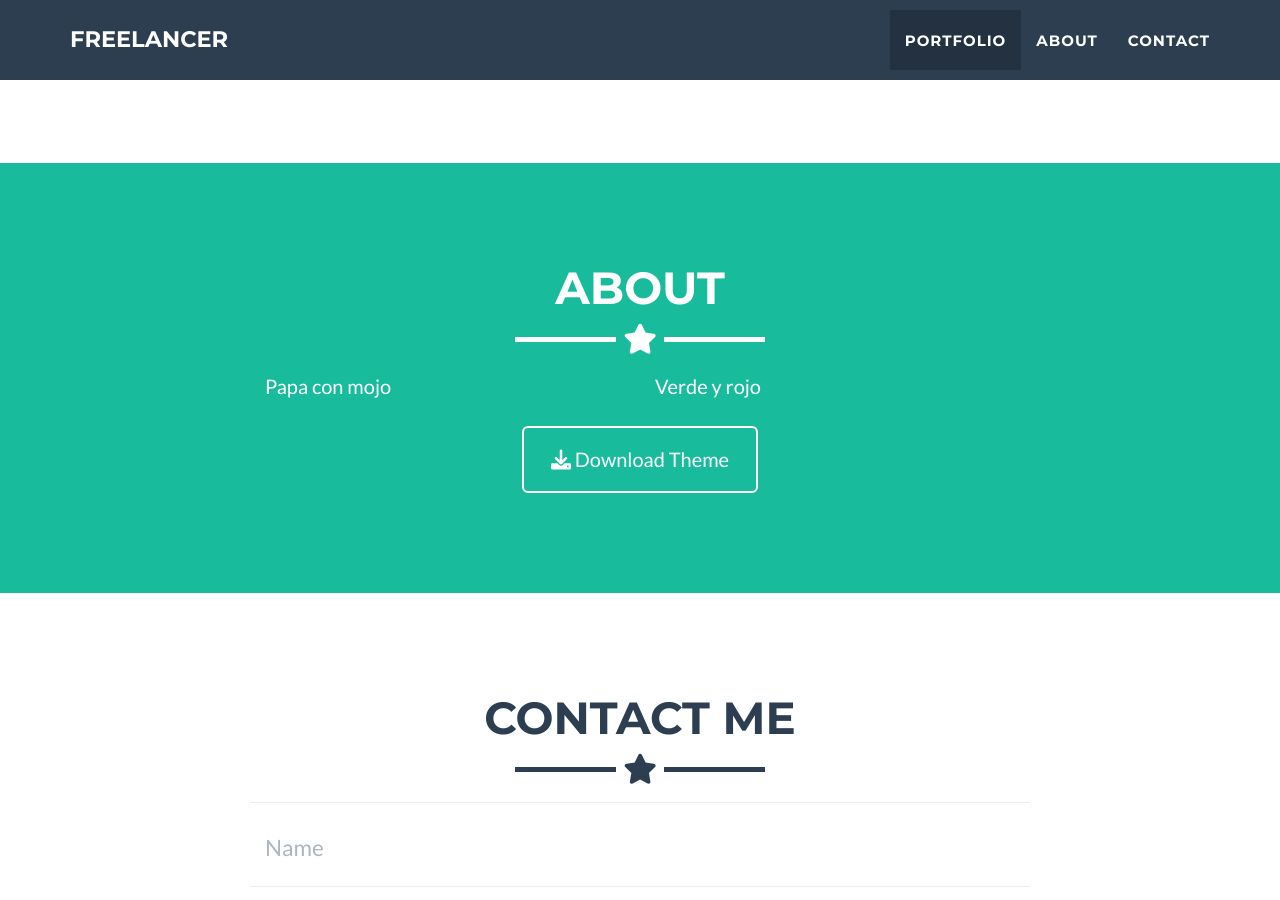
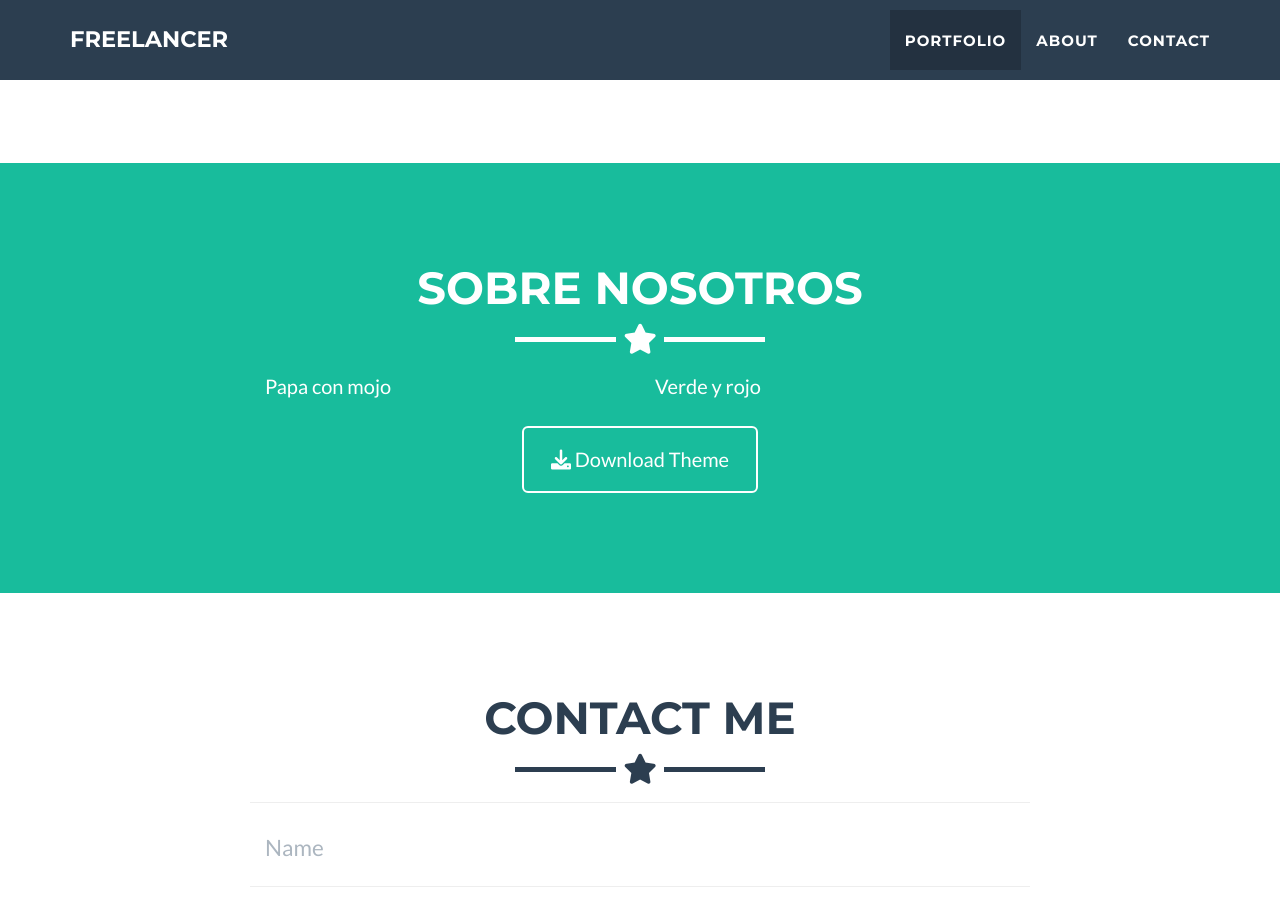
Before and after one commit to Tale-Weavers/taleweavers.github.io, a Jekyll site: the page built from _posts/2014-07-18-project-1.markdown, in a window 1280 px wide and 900 px high, scrolled down 1817 px. Built offline with Jekyll 4.4.1, drawn with Linux system fonts in a browser that asks for light colours.

Commit message:
Update about.html

```diff
--- a/_includes/about.html
+++ b/_includes/about.html
@@ -3,7 +3,7 @@
   <div class="container">
     <div class="row">
       <div class="col-lg-12 text-center">
-        <h2>About</h2>
+        <h2>Sobre nosotros</h2>
         <hr class="star-light">
       </div>
     </div>
```
